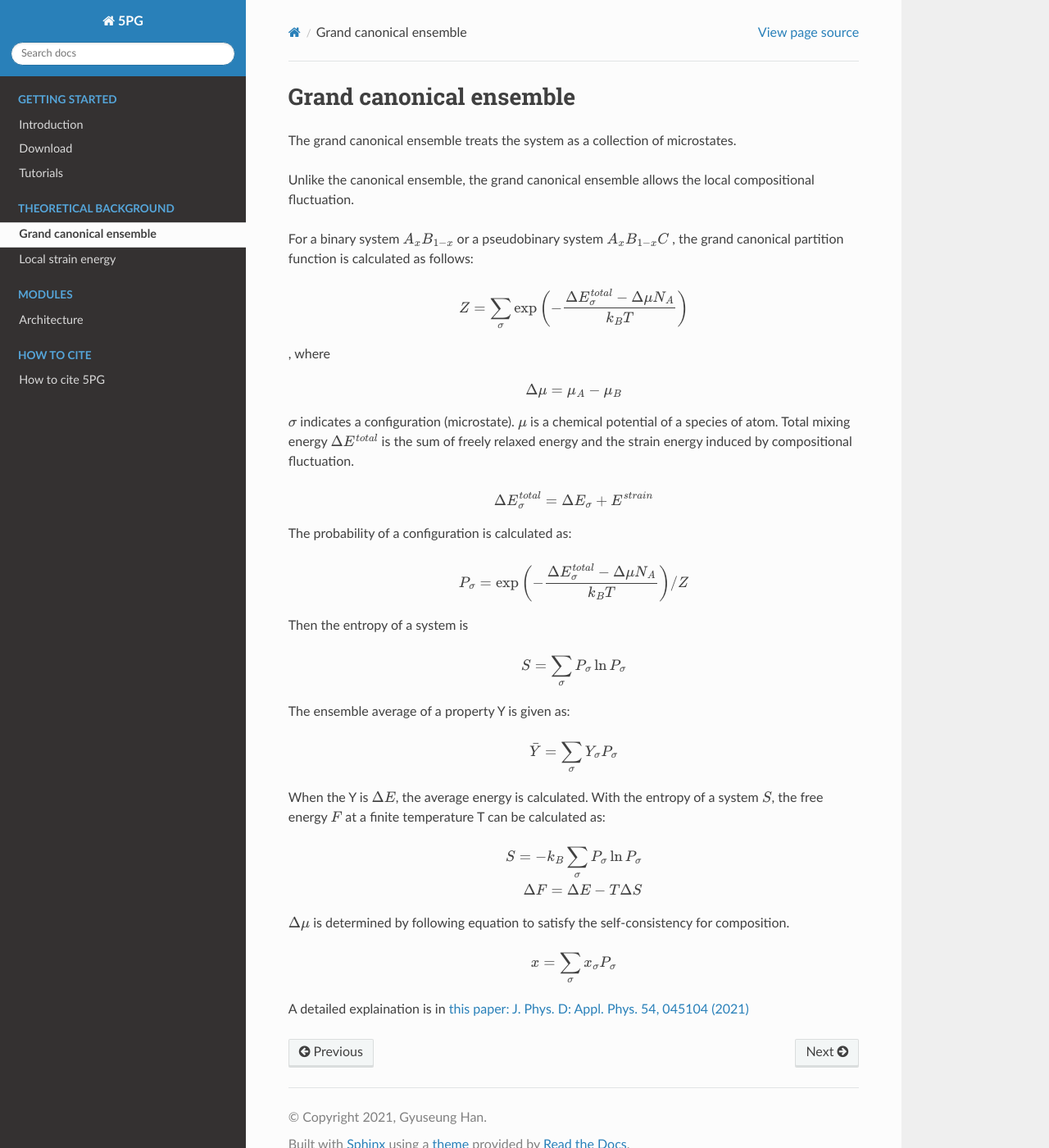
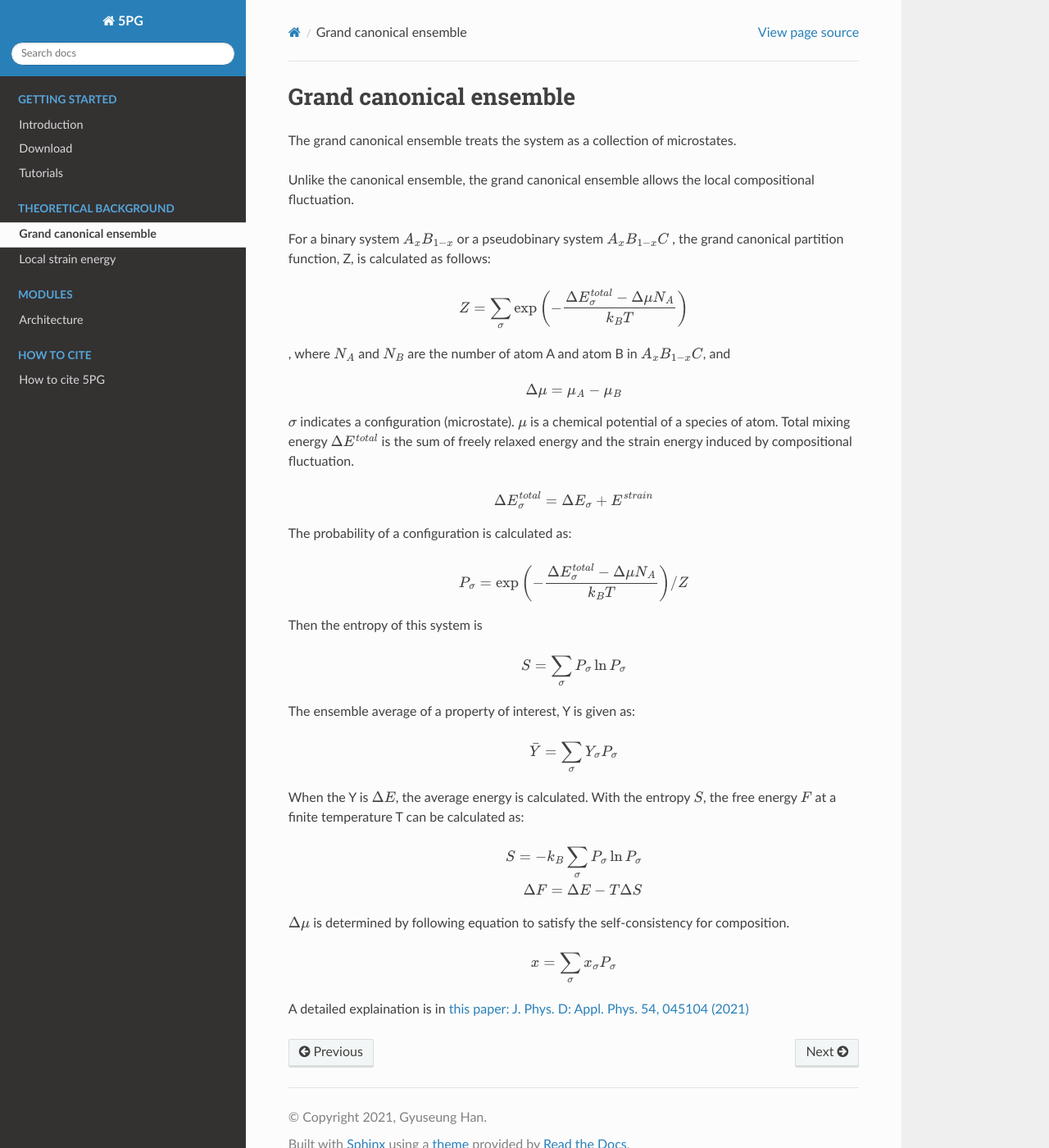
Before and after one commit to Han-Gyuseung/5PG, a Sphinx documentation site: the page built from docs/source/theory/grand_canonical.rst, in a window 1280 px wide and 1400 px high. Shown: the whole window at 82% size. Built offline with Sphinx 7.4.7 and the Read the Docs theme 2.0.0, drawn with Linux system fonts in a browser that asks for light colours.

Commit message:
Update grand_canonical.rst

```diff
--- a/docs/source/theory/grand_canonical.rst
+++ b/docs/source/theory/grand_canonical.rst
@@ -9,13 +9,13 @@ For a binary system
 :math:`A_{x}B_{1-x}`
 or a pseudobinary system
 :math:`A_{x}B_{1-x}C`
-, the grand canonical partition function is calculated as follows:
+, the grand canonical partition function, Z, is calculated as follows:
 
 .. math::
 
  Z = \sum_{\sigma}\exp\left({ -\frac{\Delta E ^{total} _\sigma - \Delta \mu N_A }{k_B T} }\right)
 
-, where
+, where :math:`N_A` and :math:`N_B` are the number of atom A and atom B in :math:`A_{x}B_{1-x}C`, and
 
 .. math::
  \Delta \mu = \mu _A - \mu _B
@@ -34,20 +34,20 @@ The probability of a configuration is calculated as:
 
  P _\sigma = \exp\left( -\frac{\Delta E ^{total} _\sigma - \Delta \mu N_A }{k_B T} \right) / Z
 
-Then the entropy of a system is
+Then the entropy of this system is
 
 .. math::
 
  S= \sum _\sigma P _\sigma \ln P _\sigma
 
-The ensemble average of a property Y is given as:
+The ensemble average of a property of interest, Y is given as:
 
 .. math::
 
  \bar Y = \sum_{\sigma} Y _{\sigma} P _{\sigma}
 
 When the Y is :math:`\Delta E`, the average energy is calculated.
-With the entropy of a system :math:`S`, the free energy :math:`F` at a finite temperature T can be calculated as:
+With the entropy :math:`S`, the free energy :math:`F` at a finite temperature T can be calculated as:
 
 .. math::
 
```
